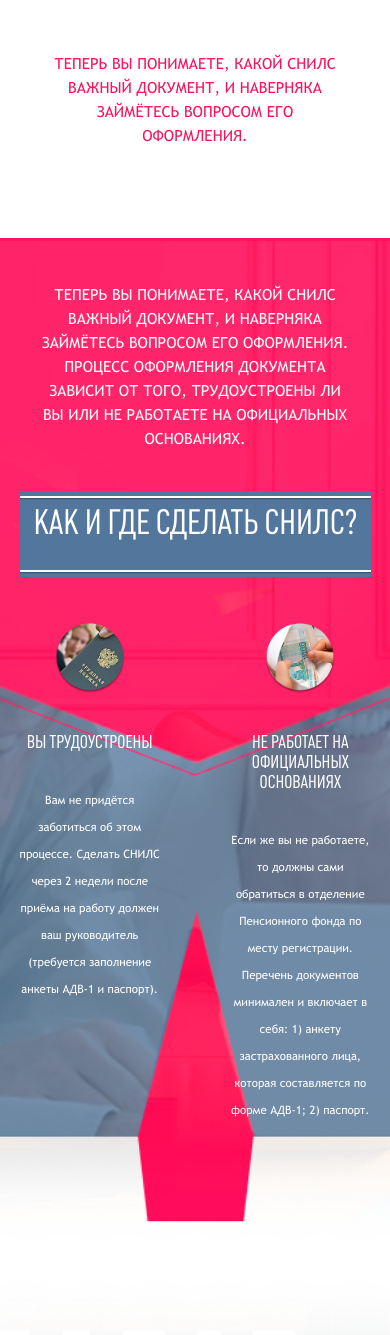
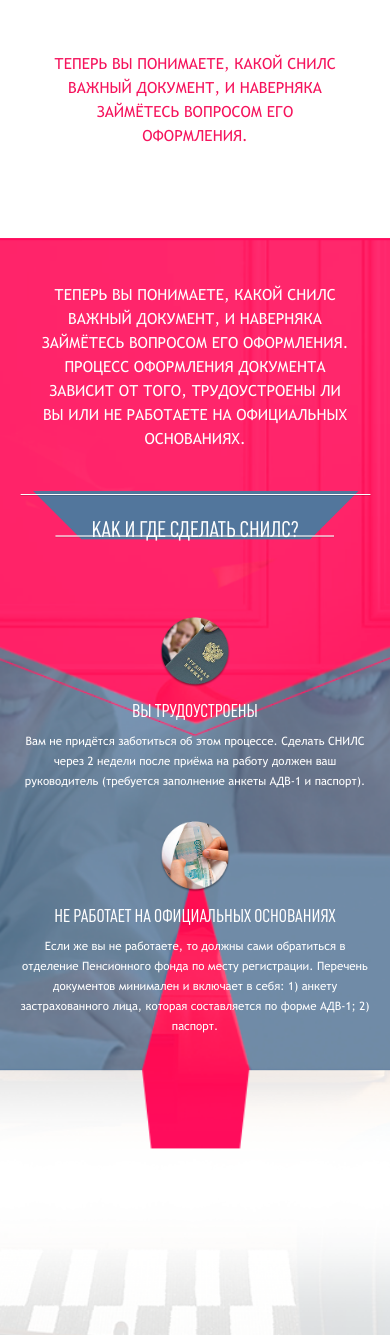
Before and after one commit to byshabay/snils.su, a PHP site: page / in a window 390 px wide. Shown: the part 1539-2874 px from the top of the page. Run offline with PHP 8.4, Linux system fonts and the light colour scheme.

Commit message:
Add second block for mobile

```diff
--- a/style.css
+++ b/style.css
@@ -6,7 +6,7 @@
     --text_17: calc( (100vw - 300px)/(1160 - 300) * (16 - 11) + 11px);
     --text_18: calc( (100vw - 300px)/(1160 - 300) * (18 - 15) + 15px);
     --text_29: calc( (100vw - 300px)/(1160 - 300) * (29 - 17) + 17px);
-    --text_48: calc( (100vw - 300px)/(1160 - 300) * (42 - 34) + 34px);
+    --text_48: calc( (100vw - 300px)/(1160 - 300) * (42 - 20) + 20px);
 }
 *{
     margin: 0;
@@ -421,9 +421,34 @@ body{
     .first_block__body img{
         width: 90%;
     }
+    .second_block h2{
+        background-size: cover;
+        height: 70px;
+        padding-top: 26px;
+    }
+    .second_block__body{
+        flex-direction: column;
 
+    }
+    .second_block__body div{
+        width: 100%;
+    }
+    .second_block__body img{
+        width: 20%;
+    }
+    .second_block__body span{
+        margin: 10px 0;
+    }
+    .second_block__body p{
+        line-height: 20px;
+    }
+}
+@media (max-width: 380px){
+    .second_block h2{
+        padding-top: 12px;
+    }
+}
 
-}
 @font-face {
     font-family: 'Plumb';
     src: url("src/PlumbRegular.ttf");
```
